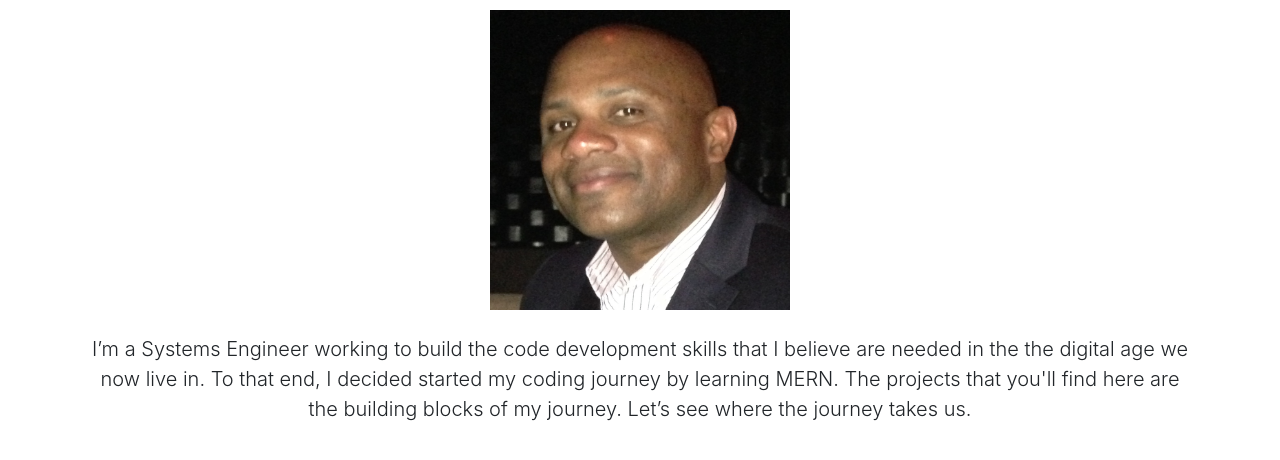
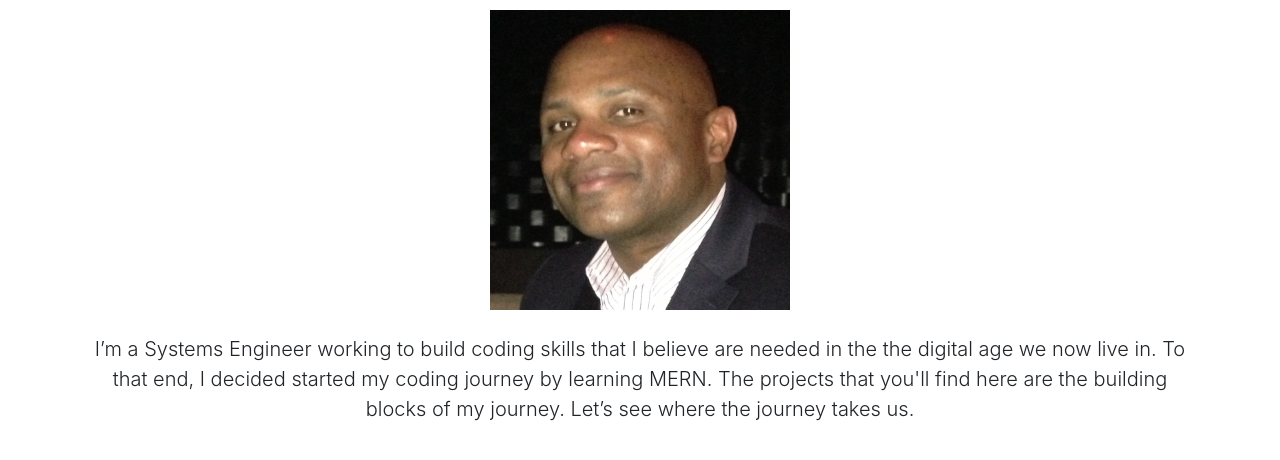
Before and after one commit to yauntee/yauntee.github.io, a website: page index.html in a window 1280 px wide. Shown: the part 174-634 px from the top of the page. Drawn offline with Linux system fonts and the light colour scheme.

Commit message:
Update index.html

```diff
--- a/index.html
+++ b/index.html
@@ -51,7 +51,7 @@
       <div class="col-lg-12 text-center">
         <h1 class="mt-5">Yauntee</h1><br>
         <img src="Mypic.JPG" alt="Bio Pic" width="300" height="300"><br></br>
-        <p class="lead">I’m a Systems Engineer working to build the code development skills that I believe are needed in the the digital age we now live in. To that end, I decided started my coding journey by learning MERN. The projects that you'll find here are the building blocks of my journey. Let’s see where the journey takes us.</p>
+        <p class="lead">I’m a Systems Engineer working to build coding skills that I believe are needed in the the digital age we now live in. To that end, I decided started my coding journey by learning MERN. The projects that you'll find here are the building blocks of my journey. Let’s see where the journey takes us.</p>
       </div>
     </div>
   </div>
```
